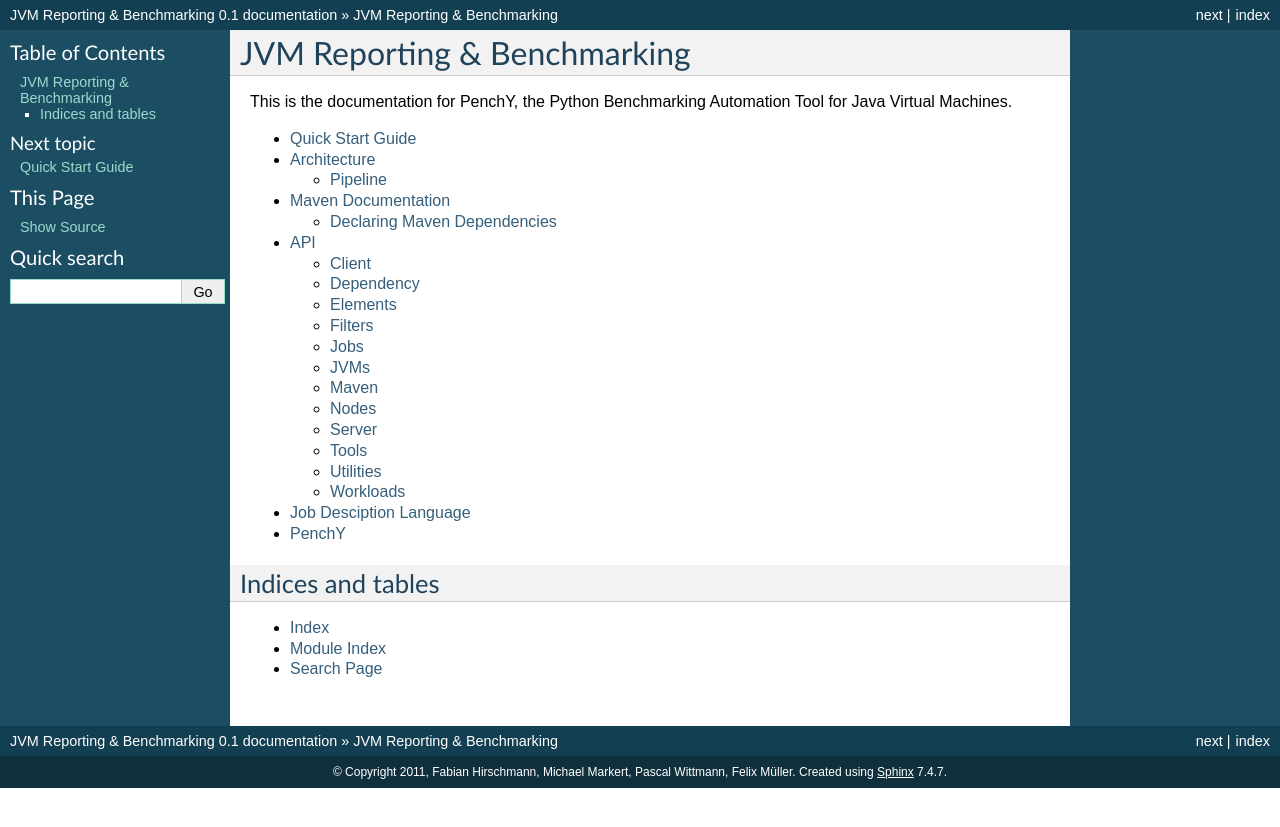
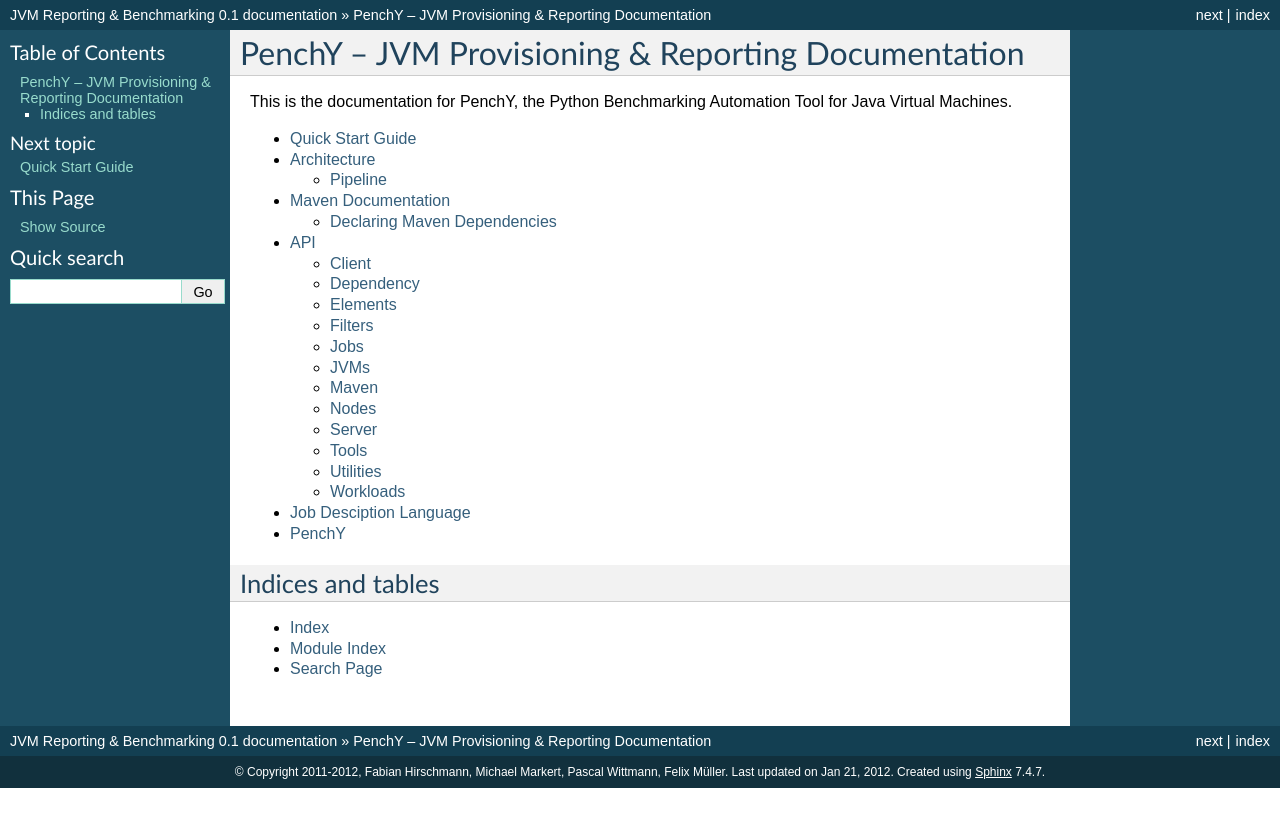
Before and after one commit to fhirschmann/penchy, a Sphinx documentation site: the page built from docs/index.rst, in a window 1280 px wide. Shown: the top 827 px of the page. Built offline with Sphinx 7.4.7, drawn with Linux system fonts in a browser that asks for light colours; formulas are drawn with MathJax 3.

Commit message:
doc: Correct project title.
Signed-off-by: Michael Markert <markert.michael@googlemail.com>

```diff
--- a/docs/conf.py
+++ b/docs/conf.py
@@ -42,7 +42,7 @@
 
 # General information about the project.
 project = u'JVM Reporting & Benchmarking'
-copyright = u'2011, Fabian Hirschmann, Michael Markert, Pascal Wittmann, Felix Müller'
+copyright = u'2011-2012, Fabian Hirschmann, Michael Markert, Pascal Wittmann, Felix Müller'
 
 # The version info for the project you're documenting, acts as replacement for
 # |version| and |release|, also used in various other places throughout the
@@ -125,7 +125,7 @@
 
 # If not '', a 'Last updated on:' timestamp is inserted at every page bottom,
 # using the given strftime format.
-#html_last_updated_fmt = '%b %d, %Y'
+html_last_updated_fmt = '%b %d, %Y'
 
 # If true, SmartyPants will be used to convert quotes and dashes to
 # typographically correct entities.
@@ -165,7 +165,7 @@
 #html_file_suffix = None
 
 # Output file base name for HTML help builder.
-htmlhelp_basename = 'JVMReportingBenchmarkingdoc'
+htmlhelp_basename = 'penchy-doc'
 
 
 # -- Options for LaTeX output --------------------------------------------------
@@ -184,7 +184,7 @@
 # Grouping the document tree into LaTeX files. List of tuples
 # (source start file, target name, title, author, documentclass [howto/manual]).
 latex_documents = [
-  ('index', 'JVMReportingBenchmarking.tex', u'JVM Reporting \\& Benchmarking Documentation',
+  ('index', 'penchy.tex', u'PenchY -- JVM Provisioning \\& Reporting Documentation',
    u'Fabian Hirschmann, Michael Markert, Pascal Wittmann, Felix Müller', 'manual'),
 ]
 
@@ -214,7 +214,7 @@
 # One entry per manual page. List of tuples
 # (source start file, name, description, authors, manual section).
 man_pages = [
-    ('index', 'jvmreportingbenchmarking', u'JVM Reporting & Benchmarking Documentation',
+    ('index', 'penchy', u'PenchY -- JVM Provisioning & Reporting Documentation',
      [u'Fabian Hirschmann, Michael Markert, Pascal Wittmann, Felix Müller'], 1)
 ]
 
@@ -228,8 +228,9 @@
 # (source start file, target name, title, author,
 #  dir menu entry, description, category)
 texinfo_documents = [
-  ('index', 'JVMReportingBenchmarking', u'JVM Reporting & Benchmarking Documentation',
-   u'Fabian Hirschmann, Michael Markert, Pascal Wittmann, Felix Müller', 'JVMReportingBenchmarking', 'One line description of project.',
+  ('index', 'PenchY', u'PenchY -- JVM Provisioning & Reporting Documentation',
+   u'Fabian Hirschmann, Michael Markert, Pascal Wittmann, Felix Müller',
+   'PenchY', 'JVM Provisioning & Reporting',
    'Miscellaneous'),
 ]
 
--- a/docs/index.rst
+++ b/docs/index.rst
@@ -1,6 +1,6 @@
-============================
-JVM Reporting & Benchmarking
-============================
+====================================================
+PenchY -- JVM Provisioning & Reporting Documentation
+====================================================
 
 This is the documentation for PenchY, the Python Benchmarking Automation
 Tool for Java Virtual Machines.
```
